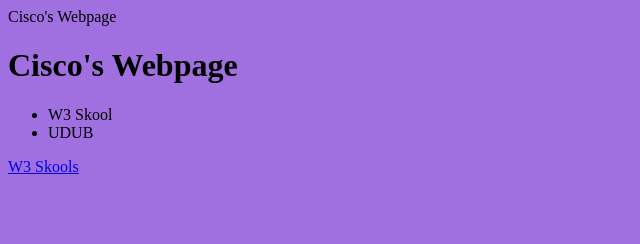
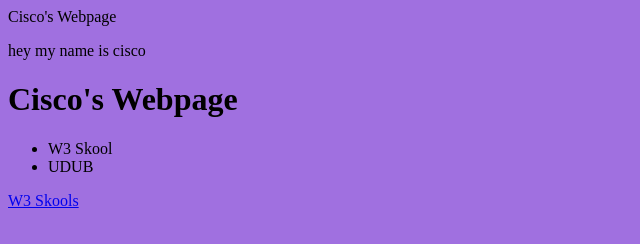
Before and after one commit to cisco253-1721033/cisco253-1721033.github.io, a plain HTML site: page tags.html in a window 1280 px wide. Shown: the whole page, without its empty margins (0-640 px from the left). Drawn offline with Linux system fonts and the light colour scheme.

Commit message:
Update tags.html

```diff
--- a/tags.html
+++ b/tags.html
@@ -4,6 +4,7 @@
 		</title>Cisco's Webpage</title>
 		</head>
 		<body style="background-color: #a070e0;">
+			<p>hey my name is cisco<p>
 			<h1>Cisco's Webpage</h1>
 			<ul>
 				<li>W3 Skool</li>
```
